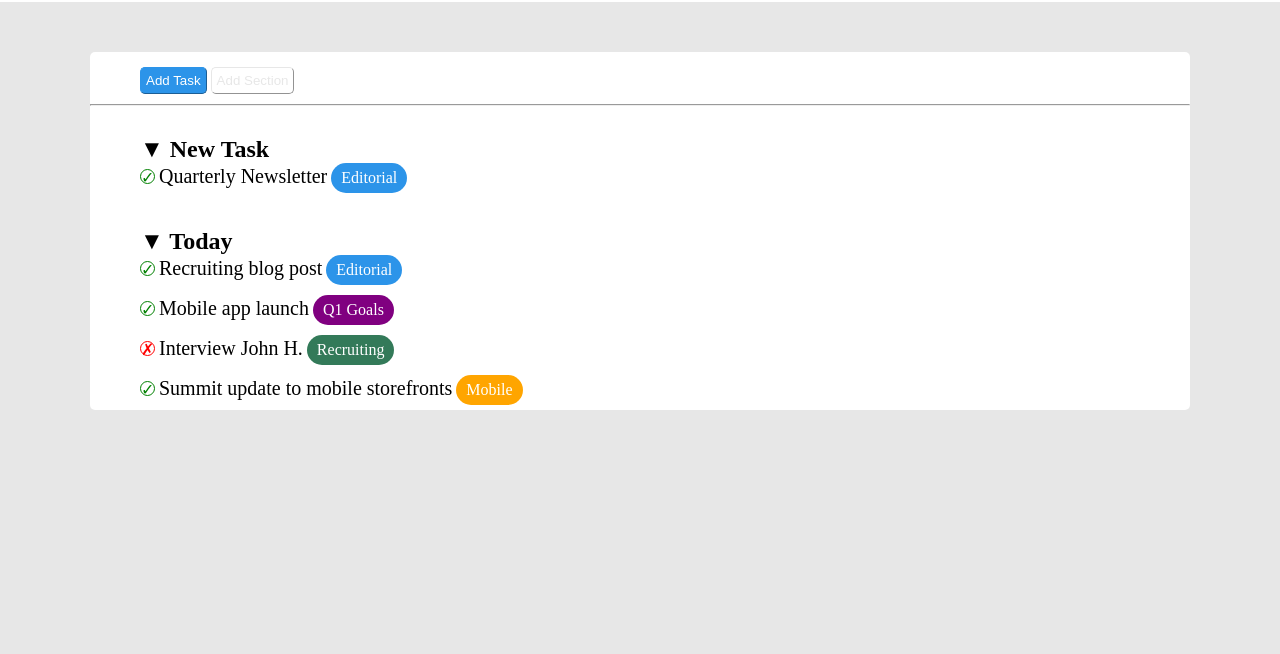
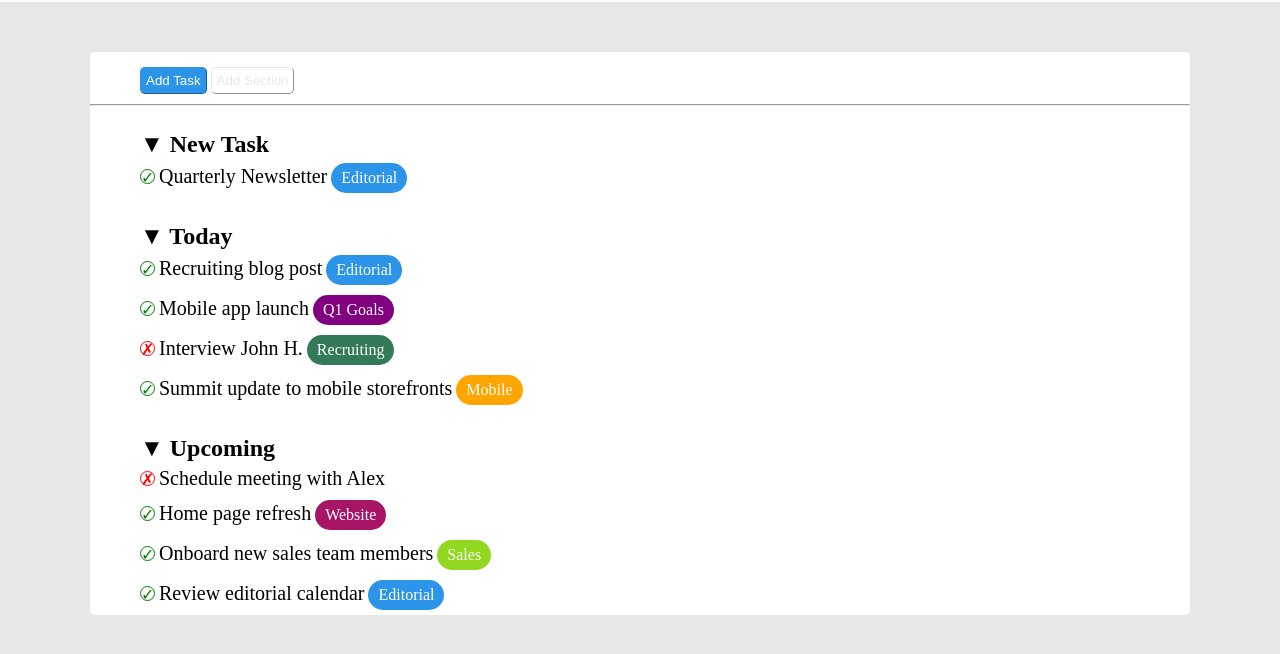
Before and after one commit to simone-danzeri/html-css-toboolist, a plain HTML site: page index.html in a window 1280 px wide. Shown: the part 62-716 px from the top of the page. Drawn offline with Linux system fonts and the light colour scheme.

Commit message:
feat: add upcoming section

```diff
--- a/index.html
+++ b/index.html
@@ -28,8 +28,8 @@
         <!-- /sezione con i due pulsanti-->
         <!-- New Task -->
         <section>
+            <h2>&#9660 New Task</h2>
             <div class="to-does">
-                <h2>&#9660 New Task</h2>
                 <div class="circle circle-done">&check;</div>
                 <span class="nomi">Quarterly Newsletter</span>
                 <span class="tag tag-blue">Editorial</span>
@@ -38,8 +38,8 @@
         <!-- /New Task -->
         <!-- Today -->
         <section>
+            <h2>&#9660 Today</h2>
             <div class="to-does">
-                <h2>&#9660 Today</h2>
                 <div class="circle circle-done">&check;</div>
                 <span class="nomi">Recruiting blog post</span>
                 <span class="tag tag-blue">Editorial</span>
@@ -60,6 +60,31 @@
                 <span class="tag tag-orange">Mobile</span>
             </div>
         </section>
+        <!-- /Today -->
+        <!-- Upcoming -->
+        <section>
+            <h2>&#9660 Upcoming</h2>
+            <div class="to-does">
+                <div class="circle circle-wrong">&cross;</div>
+                <span class="nomi">Schedule meeting with Alex</span>
+            </div>
+            <div class="to-does">
+                <div class="circle circle-done">&check;</div>
+                <span class="nomi">Home page refresh</span>
+                <span class="tag tag-pink">Website</span>
+            </div>
+            <div class="to-does">
+                <div class="circle circle-done">&check;</div>
+                <span class="nomi">Onboard new sales team members</span>
+                <span class="tag tag-lightgreen">Sales</span>
+            </div>
+            <div class="to-does">
+                <div class="circle circle-done">&check;</div>
+                <span class="nomi">Review editorial calendar</span>
+                <span class="tag tag-blue">Editorial</span>
+            </div>
+        </section>
+        <!-- /Upcoming -->
     </div>
 </body>
 </html>
--- a/style.css
+++ b/style.css
@@ -103,3 +103,9 @@ h2{
 .tag-orange{
     background-color: orange;
 }
+.tag-pink{
+    background-color: rgb(168, 21, 102);
+}
+.tag-lightgreen{
+    background-color: rgb(146, 216, 33);
+}
```
